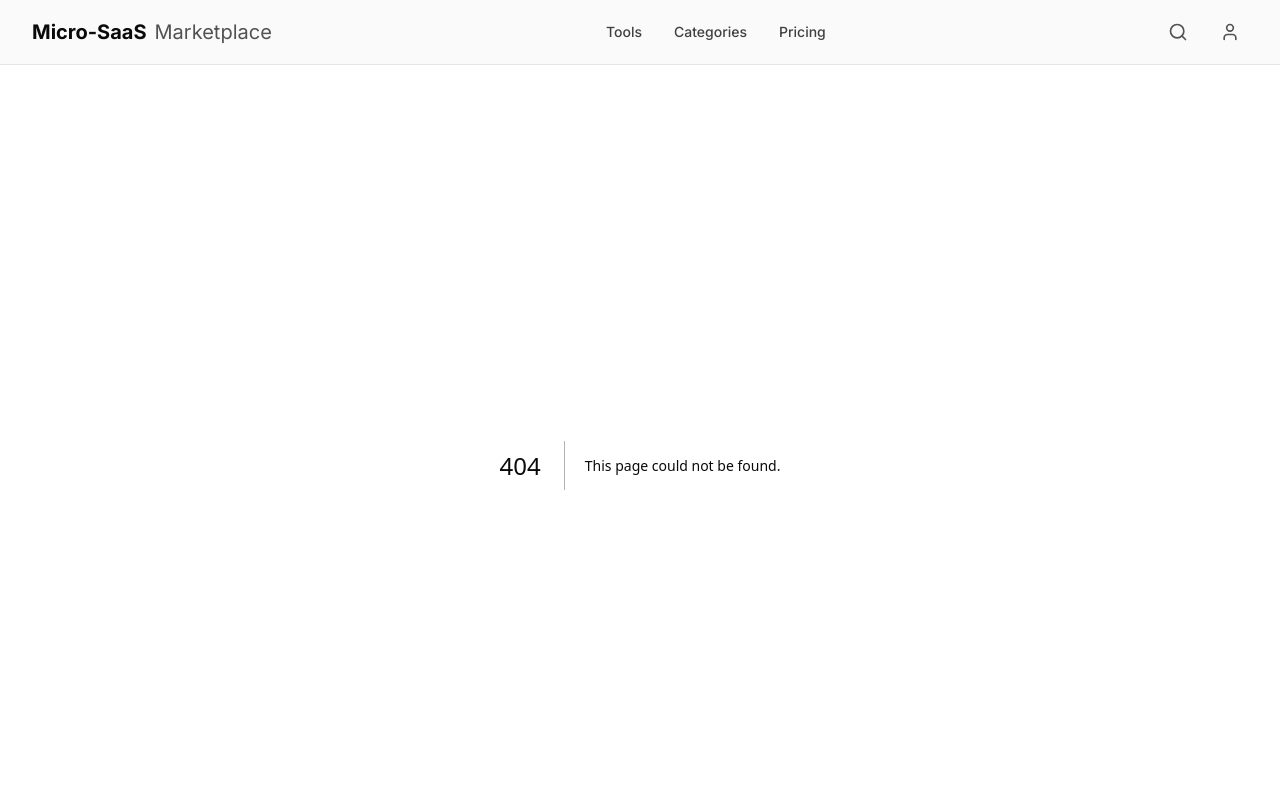
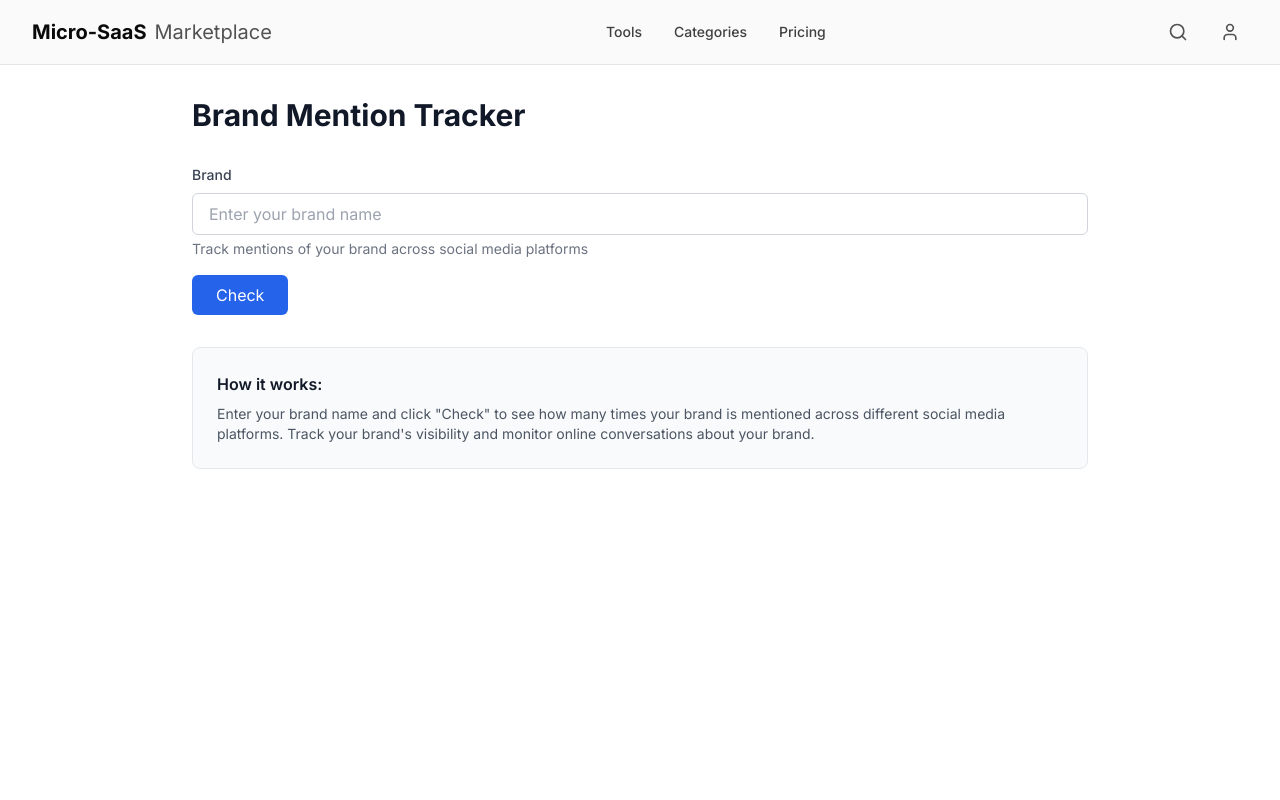
Before and after one commit to emasmela-dotcom/toolmarket365.com, a Next.js app: page /tools/brand-mention-tracker in a window 1280 px wide. Before the commit this address had no page. Shown: the top 800 px of the page. Built offline with nearby package versions, Linux system fonts and the light colour scheme.

Commit message:
Add Brand Mention Tracker tool - track brand mentions across social media platforms

```diff
--- /dev/null
+++ b/app/tools/brand-mention-tracker/page.tsx
@@ -0,0 +1,165 @@
+'use client'
+
+import React, { useState } from 'react'
+
+interface MentionData {
+  platform: string
+  count: number
+}
+
+function rand(min: number, max: number): number {
+  return Math.floor(Math.random() * (max - min + 1)) + min
+}
+
+export default function BrandMentionTracker() {
+  const [brand, setBrand] = useState('')
+  const [mentions, setMentions] = useState<MentionData[]>([])
+  const [isChecking, setIsChecking] = useState(false)
+
+  const check = () => {
+    const brandName = brand.trim()
+    if (!brandName) {
+      alert('Please enter a brand name')
+      return
+    }
+
+    setIsChecking(true)
+
+    // Generate mock mention data across platforms
+    const mock: MentionData[] = [
+      { platform: 'Twitter', count: rand(5, 30) },
+      { platform: 'Reddit', count: rand(2, 15) },
+      { platform: 'TikTok', count: rand(10, 50) },
+      { platform: 'Instagram', count: rand(8, 40) },
+      { platform: 'LinkedIn', count: rand(3, 20) },
+      { platform: 'YouTube', count: rand(5, 25) },
+      { platform: 'Facebook', count: rand(4, 18) },
+    ]
+
+    setMentions(mock)
+  }
+
+  const totalMentions = mentions.reduce((sum, m) => sum + m.count, 0)
+
+  const getPlatformIcon = (platform: string) => {
+    const icons: Record<string, string> = {
+      Twitter: '🐦',
+      Reddit: '🤖',
+      TikTok: '🎵',
+      Instagram: '📷',
+      LinkedIn: '💼',
+      YouTube: '📺',
+      Facebook: '👥',
+    }
+    return icons[platform] || '📱'
+  }
+
+  return (
+    <div className="min-h-screen bg-white dark:bg-gray-900 p-8">
+      <div className="max-w-4xl mx-auto">
+        <h1 className="text-3xl font-bold mb-8 text-gray-900 dark:text-white">
+          Brand Mention Tracker
+        </h1>
+
+        <div className="space-y-4 mb-6">
+          <div>
+            <label className="block text-sm font-medium mb-2 text-gray-700 dark:text-gray-300">
+              Brand
+            </label>
+            <input
+              id="b"
+              type="text"
+              value={brand}
+              onChange={(e) => setBrand(e.target.value)}
+              placeholder="Enter your brand name"
+              className="w-full px-4 py-2 border border-gray-300 dark:border-gray-600 rounded-md bg-white dark:bg-gray-800 text-gray-900 dark:text-white"
+              onKeyPress={(e) => {
+                if (e.key === 'Enter') check()
+              }}
+            />
+            <p className="mt-1 text-sm text-gray-500 dark:text-gray-400">
+              Track mentions of your brand across social media platforms
+            </p>
+          </div>
+
+          <button
+            onClick={check}
+            className="px-6 py-2 bg-blue-600 hover:bg-blue-700 text-white rounded-md transition-colors"
+          >
+            Check
+          </button>
+        </div>
+
+        {mentions.length > 0 && (
+          <div className="mt-8 p-6 bg-gray-50 dark:bg-gray-800 rounded-lg border border-gray-200 dark:border-gray-700">
+            <div className="mb-6">
+              <h2 className="text-xl font-bold mb-2 text-gray-900 dark:text-white">
+                Brand Mentions: "{brand}"
+              </h2>
+              <div className="text-3xl font-bold text-blue-600 dark:text-blue-400">
+                {totalMentions.toLocaleString()} total mentions
+              </div>
+            </div>
+
+            <div className="space-y-3">
+              {mentions.map((mention, index) => (
+                <div
+                  key={index}
+                  className="p-4 bg-white dark:bg-gray-900 rounded-lg border border-gray-200 dark:border-gray-700"
+                >
+                  <div className="flex justify-between items-center">
+                    <div className="flex items-center gap-3">
+                      <span className="text-2xl">{getPlatformIcon(mention.platform)}</span>
+                      <div>
+                        <div className="font-semibold text-gray-900 dark:text-white">
+                          {mention.platform}
+                        </div>
+                        <div className="text-sm text-gray-500 dark:text-gray-400">
+                          {mention.count} mention{mention.count !== 1 ? 's' : ''}
+                        </div>
+                      </div>
+                    </div>
+                    <div className="flex items-center gap-4">
+                      <div className="w-32 bg-gray-200 dark:bg-gray-700 rounded-full h-3">
+                        <div
+                          className="bg-blue-600 h-3 rounded-full transition-all"
+                          style={{
+                            width: `${(mention.count / totalMentions) * 100}%`,
+                          }}
+                        />
+                      </div>
+                      <div className="text-2xl font-bold text-gray-900 dark:text-white w-16 text-right">
+                        {mention.count}
+                      </div>
+                    </div>
+                  </div>
+                </div>
+              ))}
+            </div>
+
+            <div className="mt-6 p-4 bg-blue-50 dark:bg-blue-900/20 rounded-lg border border-blue-200 dark:border-blue-800">
+              <p className="text-sm text-blue-800 dark:text-blue-200">
+                <strong>Note:</strong> This is a demo tool that generates sample data. For real
+                brand mention tracking, you would need to connect to social media APIs or use a
+                brand monitoring service.
+              </p>
+            </div>
+          </div>
+        )}
+
+        {!isChecking && (
+          <div className="mt-8 p-6 bg-gray-50 dark:bg-gray-800 rounded-lg border border-gray-200 dark:border-gray-700">
+            <h3 className="font-semibold mb-2 text-gray-900 dark:text-white">
+              How it works:
+            </h3>
+            <p className="text-sm text-gray-600 dark:text-gray-400">
+              Enter your brand name and click "Check" to see how many times your brand is
+              mentioned across different social media platforms. Track your brand's visibility and
+              monitor online conversations about your brand.
+            </p>
+          </div>
+        )}
+      </div>
+    </div>
+  )
+}
```
Also changed, not shown: app/tools/brand-mention-tracker/README.md (added).
